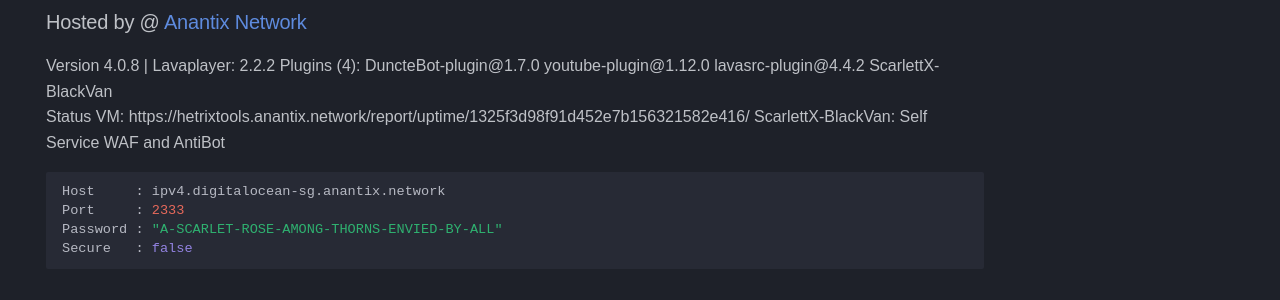
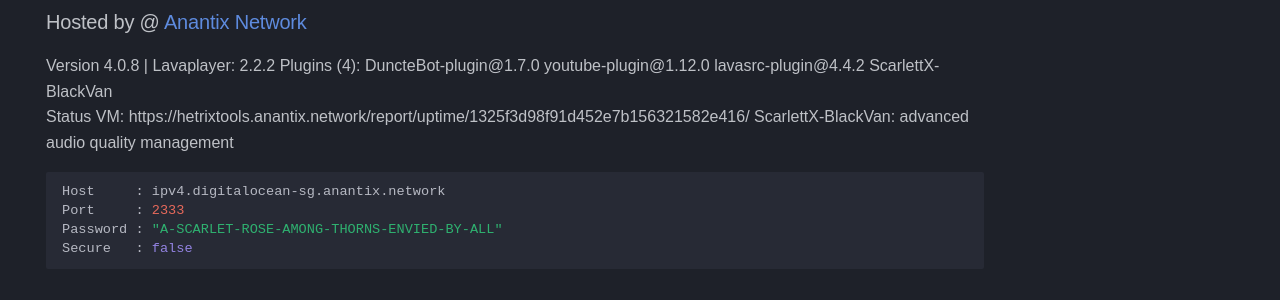
Before and after one commit to DarrenOfficial/lavalink-list, an MkDocs documentation site: the page built from docs/NoSSL/lavalink-without-ssl.md, in a window 1280 px wide and 900 px high, scrolled down 3303 px. Shown: the part 527-827 px from the top of the window. Built offline with MkDocs 1.6.1 and Material for MkDocs 9.7.7, drawn with Linux system fonts in a browser that asks for light colours; some web fonts are replaced; comment, search, counter and statistics services are not loaded; a style sheet for code colours, icons or effects is not loaded.

Commit message:
Update lavalink-without-ssl.md

````diff
--- a/docs/NoSSL/lavalink-without-ssl.md
+++ b/docs/NoSSL/lavalink-without-ssl.md
@@ -173,7 +173,7 @@ Secure : false
 Version 4.0.8 | Lavaplayer: 2.2.2
 Plugins (4): DuncteBot-plugin@1.7.0 youtube-plugin@1.12.0 lavasrc-plugin@4.4.2 ScarlettX-BlackVan <br />
 Status VM: https://hetrixtools.anantix.network/report/uptime/1325f3d98f91d452e7b156321582e416/
-ScarlettX-BlackVan: Self Service WAF and AntiBot
+ScarlettX-BlackVan: advanced audio quality management
 ```bash
 Host     : ipv4.digitalocean-sg.anantix.network
 Port     : 2333
````
